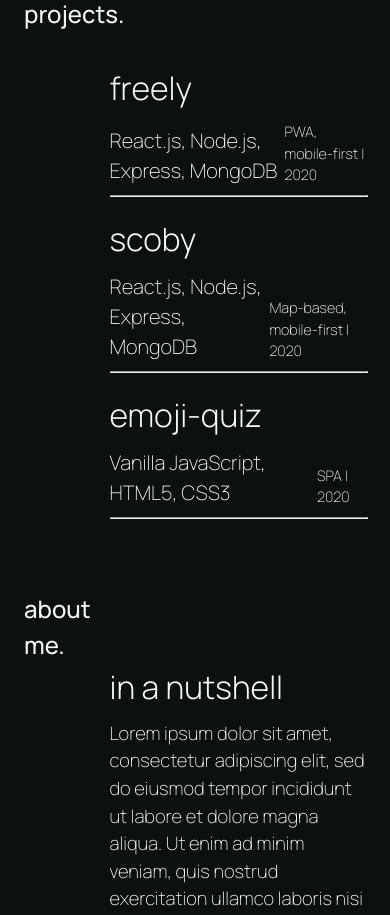
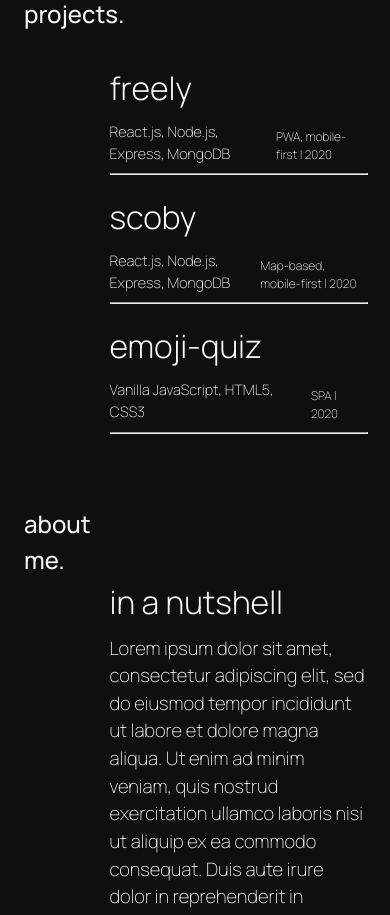
Before and after one commit to williamhzo/williamh.io, a React (Create React App) app: page / in a window 390 px wide. Shown: the part 980-1895 px from the top of the page. Built offline with nearby package versions, Linux system fonts and the light colour scheme; a web font is replaced by a local one.

Commit message:
add media queries on font size

```diff
--- a/src/styles/Projects.scss
+++ b/src/styles/Projects.scss
@@ -57,7 +57,11 @@
     &__title {
       margin-bottom: 2rem;
     }
-    &__link {
+    &__technologies {
+      font-size: 0.9rem;
+    }
+    &__info {
+      font-size: 0.75rem;
     }
   }
 }
```
